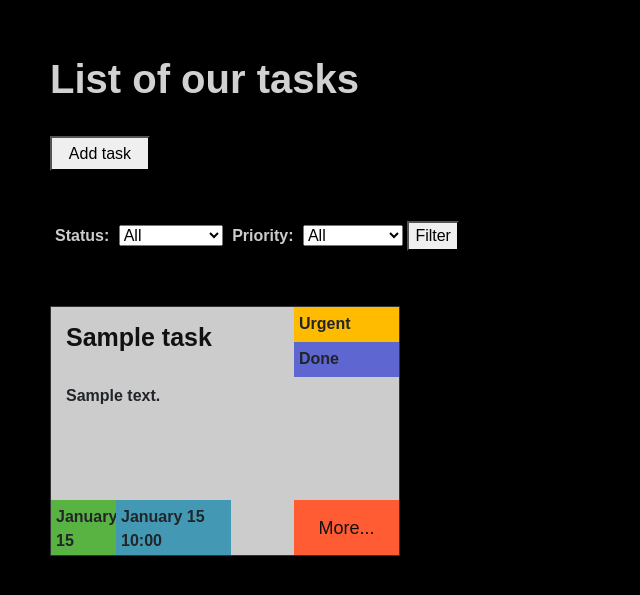
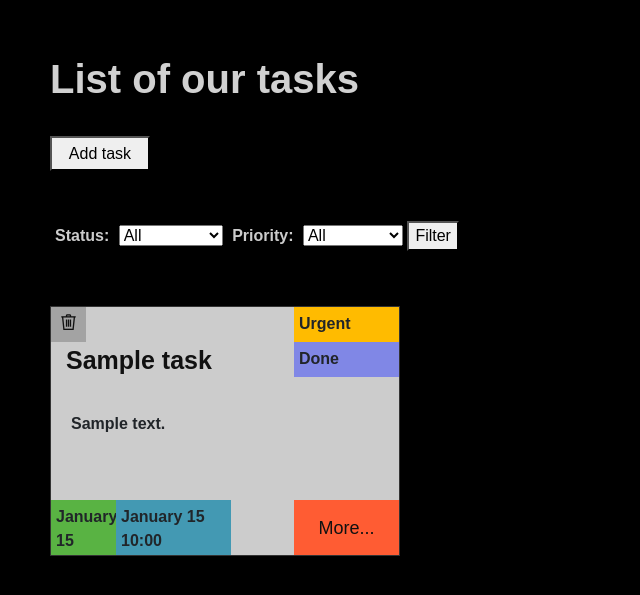
Before and after one commit to dasha2020/task_trekking, a Django app: page /home/ in a window 1280 px wide. Shown: the top 595 px of the page, without its empty margins (0-640 px from the left). Run offline with Django 5.2, Linux system fonts and the light colour scheme; tables that the repository leaves empty hold one stand-in row (values such as "Sample post").

Commit message:
Add delete task method

```diff
--- a/trekking_app/static/styles.css
+++ b/trekking_app/static/styles.css
@@ -113,6 +113,14 @@ h2 {
     margin-top: 55px;
 }
 
+.description {
+    width: 300px;
+    height: 95px;
+    padding: 5px;
+    font-family: 'Hanken Grotesk', sans-serif;
+    overflow: auto;
+}
+
 .priority {
     width: 105px;
     height: 35px;
@@ -157,7 +165,7 @@ h2 {
 .status {
     width: 105px;
     height: 35px;
-    background: rgb(94, 102, 209);
+    background: rgb(128, 135, 230);
     position: absolute;
     right: 0;
     top: 35px;
@@ -190,6 +198,32 @@ h2 {
 
 .openpopup:hover {
     background-color: rgb(184, 66, 37);
+}
+
+.delete {
+    width: 35px;
+    height: 35px;
+    background: rgb(163, 163, 163);
+    position: absolute;
+    left: 0;
+    top: 0;
+    z-index: 0;
+    border: rgb(51, 132, 255);
+    color: #111111;
+    display: inline-block;
+    text-align: center;
+    text-decoration: none;
+    transition: background-color 0.3s ease;
+    font-size: 21px;
+
+}
+
+.delete:hover {
+    background-color: rgb(184, 66, 37);
+}
+
+.title {
+    margin-top: 23px;
 }
 
 .button {
@@ -240,6 +274,21 @@ h2 {
 
 #detailed_task_dialog {
     display: none;
+    position: fixed;
+    top: 50%;
+    left: 50%;
+    transform: translate(-50%, -50%);
+    background-color: white;
+    padding: 30px;
+    width: 500px;
+    max-width: 90%;
+    border-radius: 8px;
+    z-index: 1000;
+    box-shadow: 0 5px 15px rgba(0, 0, 0, 0.3);
+}
+
+.delete_popup {
+    display: block;
     position: fixed;
     top: 50%;
     left: 50%;
--- a/trekking_app/templates/home.html
+++ b/trekking_app/templates/home.html
@@ -64,7 +64,7 @@
                     {% endif %}
                 </div>
 
-            <button type="submit" class="add_btn">Add Task</button>
+            <button type="submit" class="add_btn" name="add" value="add">Add Task</button>
             </div>
         </form>
         <button onclick="close_popup()" class="close_btn">
@@ -92,9 +92,21 @@
     <div class="task_div">
     {% for task in tasks %}
     <div class="task">
-        <h2>{{task.title}}</h2>
+        <a href="{% url 'delete_task' task_id=task.id %}" class="delete"><i class="las la-trash"></i></a>
+        {% if popup_delete %}
+        <div class="delete_popup">
+            <h2>Are you sure you want to delete this task?</h2>
+            <p>By deleting this task you lose all information about it.</p>
+            <form method="post" novalidate>
+                {% csrf_token %}
+                <button type="submit" class="add_btn" name='delete' value='delete'>Delete</button>
+                <button type="submit" class="close_btn" name='cancel_delete' value='cancel_delete'>Close</button>
+            </form>
+        </div>
+        {% endif %}
+        <h2 class="title">{{task.title}}</h2>
         <br>
-        <p>{{task.description}}</p>
+        <div class="description">{{task.description}}</div>
         <div class="priority">{{task.get_priority_display }}</div>
         <div class="created_at" onclick="open_date(this)">{{ task.created_at|date:"F j" }}</div>
         <div class="date" onclick="close_date(this)">{{ task.created_at }}</div>
--- a/trekking_app/urls.py
+++ b/trekking_app/urls.py
@@ -7,4 +7,5 @@ urlpatterns = [
     path('home/', ViewAllTasks.as_view(), name='filter'),
     path('add_task/', TaskFormView.as_view(), name='add_task'),
     path('edit_task/<int:task_id>/', TaskFormView.as_view(), name='edit_task'),
+    path('delete_task/<int:task_id>/', TaskFormView.as_view(), name='delete_task'),
 ]
--- a/trekking_app/views.py
+++ b/trekking_app/views.py
@@ -41,42 +41,63 @@ class TaskFormView(FormView):
 
     def get(self, request, *args, **kwargs):
         tasks = Task.objects.all()
-        context = self.get_context_data(tasks=tasks, popup=True)
+        #context = self.get_context_data(tasks=tasks, popup=True)
+        view_name = request.resolver_match.view_name
 
-        if self.task:
+        if self.task and view_name == 'edit_task':
             form = TaskForm(initial=self.get_initial())
+            context = self.get_context_data(task=self.task, tasks=tasks, form=form, popup=True)
+        elif self.task and view_name == 'delete_task':
+            print("DEBUG: Deleting task")
+            context = self.get_context_data(tasks=tasks, popup_delete=True)
+        elif view_name == 'add_task':
+            print("DEBUG: Adding task")
+            form = TaskForm()
+            context = self.get_context_data(task=self.task, tasks=tasks, form=form, popup=True)
         else:
-            form = TaskForm()
+            context = self.get_context_data(tasks=tasks)
 
-        context = self.get_context_data(task=self.task, form=form, popup=True)
+
         context["css_file"] = 'styles.css'
         return render(request, "home.html", context)
 
     def post(self, request, *args, **kwargs):
-        if 'cancel' in request.POST:
+        if 'cancel' in request.POST or 'cancel_delete' in request.POST:
             #tasks = Task.objects.all()
             #context = self.get_context_data(tasks=tasks, popup=False)
             #context["css_file"] = 'styles.css'
             #return render(request, 'home.html', context)
             return redirect("home")
+        if 'delete' in request.POST:
+            self.action = "delete"
+            self.task.delete()
+            return redirect("home")
+        if 'save' in request.POST:
+            self.action = "edit"
+        if 'add' in request.POST:
+            self.action = "add"
 
         return super().post(request, *args, **kwargs)
 
     def form_valid(self, form):
-        title = form.cleaned_data['title']
-        description = form.cleaned_data['description']
-        status = form.cleaned_data['status']
-        priority = form.cleaned_data['priority']
-        deadline = form.cleaned_data['deadline']
+        if self.action == "add" or self.action == "edit":
+            title = form.cleaned_data['title']
+            description = form.cleaned_data['description']
+            status = form.cleaned_data['status']
+            priority = form.cleaned_data['priority']
+            deadline = form.cleaned_data['deadline']
 
-        if self.task:
+        if self.task and self.action == "edit":
             self.task.title = title
             self.task.description = description
             self.task.status = status
             self.task.priority = priority
             self.task.deadline = deadline
             self.task.save()
-        else:
+        elif self.task and self.action == "delete":
+            self.task.delete()
+            return redirect("home")
+        elif self.action == "add":
             Task.objects.create(title=title, description=description, status=status, priority=priority, deadline=deadline)
 
         #tasks = Task.objects.all()
@@ -98,78 +119,24 @@ class ViewAllTasks(View):
             tasks = Task.objects.all()
             status = request.GET.get('status')
             priority = request.GET.get('priority')
-            #if status:
-                #if status != "All":
-                    #tasks = tasks.filter(status=status)
-                    #context = self.get_context_data(tasks=tasks)
-                #else:
-                    #context = self.get_context_data(tasks=tasks)
-            #if priority:
-                #if priority != "All":
-                    #tasks = tasks.filter(priority=priority)
-                    #context = self.get_context_data(tasks=tasks)
-                #else:
-                    #context = self.get_context_data(tasks=tasks)
-            if status == "All" and priority == "All":
-                context = self.get_context_data(tasks=tasks)
-                return render(request, 'home.html', context)
-            elif status != "All" and priority == "All":
-                tasks = tasks.filter(status=status)
-                context = self.get_context_data(tasks=tasks)
-                return render(request, 'home.html', context)
-            elif status == "All" and priority != "All":
-                tasks = tasks.filter(priority=priority)
-                context = self.get_context_data(tasks=tasks)
-                return render(request, 'home.html', context)
+            if status or priority:
+                if status == "All" and priority == "All":
+                    context = self.get_context_data(tasks=tasks)
+                    return render(request, 'home.html', context)
+                elif status != "All" and priority == "All":
+                    tasks = tasks.filter(status=status)
+                    context = self.get_context_data(tasks=tasks)
+                    return render(request, 'home.html', context)
+                elif status == "All" and priority != "All":
+                    tasks = tasks.filter(priority=priority)
+                    context = self.get_context_data(tasks=tasks)
+                    return render(request, 'home.html', context)
+                elif status != "All" and priority != "All":
+                    tasks = tasks.filter(priority=priority)
+                    tasks = tasks.filter(status=status)
+                    context = self.get_context_data(tasks=tasks)
+                    return render(request, 'home.html', context)
 
         tasks = Task.objects.all()
         context = self.get_context_data(tasks=tasks)
         return render(request, 'home.html', context)
-    def post(self, request, task_id=None):
-        if request.path == reverse('add_task'):
-            title = request.POST.get('title')
-            description = request.POST.get('description')
-            status = request.POST.get('status')
-            priority = request.POST.get('priority')
-            deadline = request.POST.get('deadline')
-
-            task = Task(title=title, description=description, status=status, priority=priority, deadline=deadline)
-
-            try:
-                task.save()
-                messages.success(request, 'Task created successfully!')
-            except IntegrityError as e:
-                messages.error(request, f"Error: {str(e)}")
-
-            tasks = Task.objects.all()
-            context = self.get_context_data(tasks=tasks)
-            return render(request, 'home.html', context)
-
-        elif task_id:
-            if request.path == reverse('edit_task', kwargs={'task_id': task_id}):
-                return self.update(request, task_id)
-
-    def update(self, request, task_id):
-        task = Task.objects.get(id=task_id)
-
-        if request.method == 'POST':
-            if 'cancel' in request.POST:
-                tasks = Task.objects.all()
-                context = self.get_context_data(tasks=tasks, popup=False)
-                return render(request, 'home.html', context)
-
-            if 'save' in request.POST:
-                task.title = request.POST.get('title')
-                task.description = request.POST.get('description')
-                task.status = request.POST.get('status')
-                task.priority = request.POST.get('priority')
-                task.deadline = request.POST.get('deadline')
-                task.save()
-
-                tasks = Task.objects.all()
-                context = self.get_context_data(tasks=tasks, popup=False)
-                return render(request, 'home.html', context)
-
-
-        context = self.get_context_data(task=task, popup=True)
-        return render(request, 'home.html', context)
```
